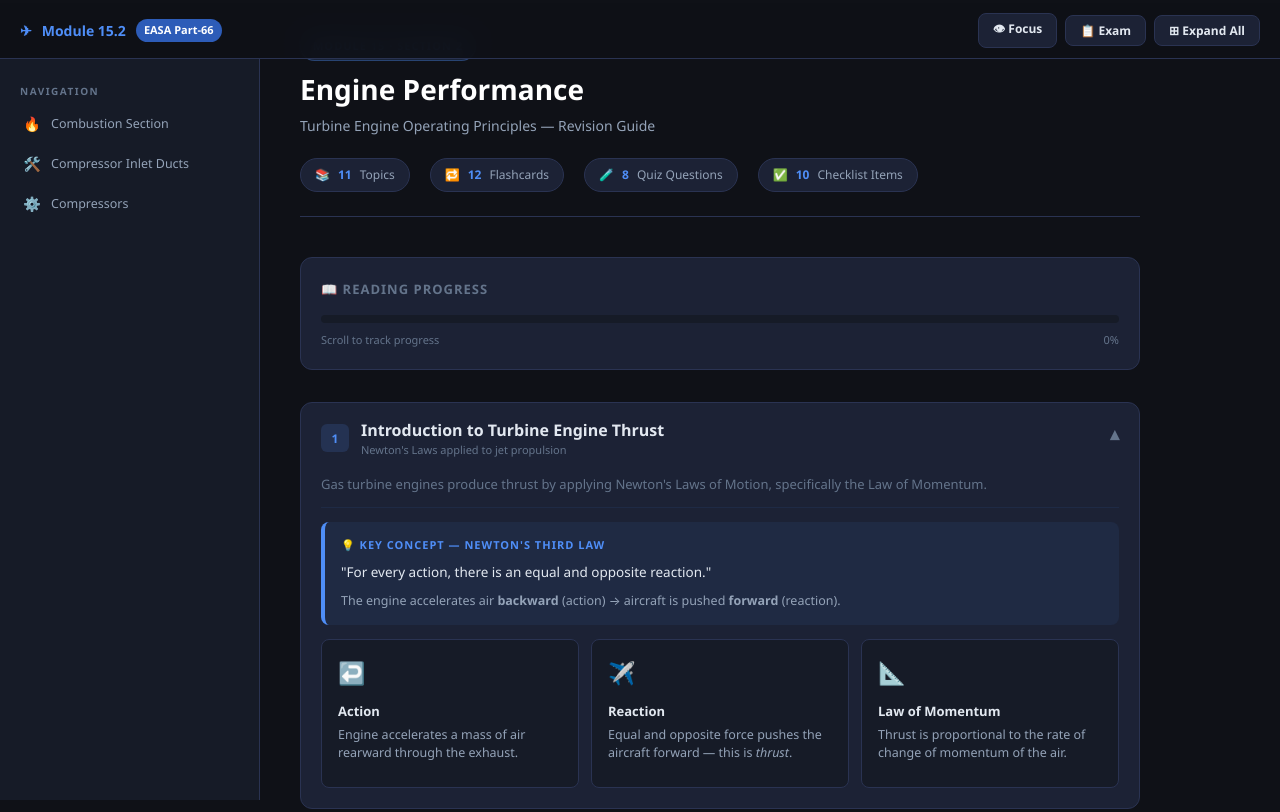
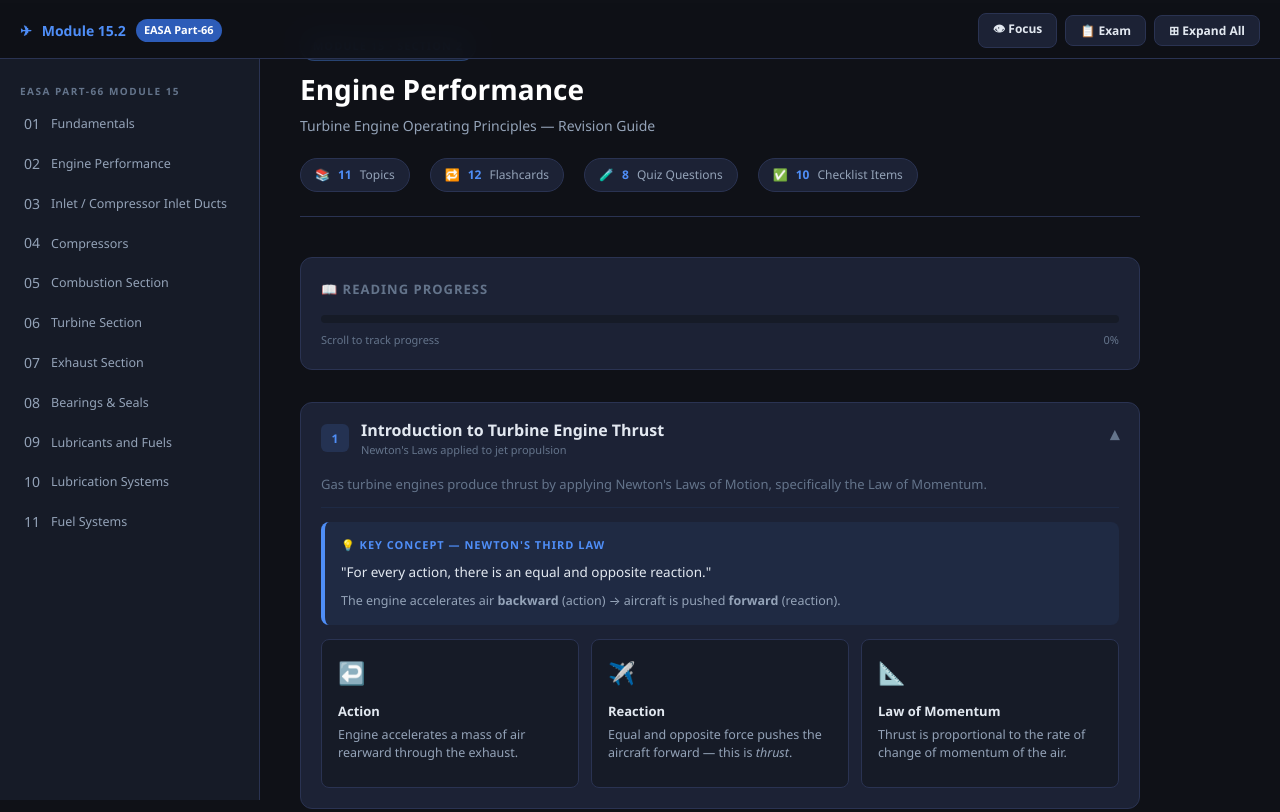
Before and after one commit to ma9289425-ctrl/Aviation2, a plain HTML site: page index.html in a window 1280 px wide. Shown: the top 812 px of the page. Drawn offline with Linux system fonts and the light colour scheme.

Commit message:
Update index.html

```diff
--- a/index.html
+++ b/index.html
@@ -940,12 +940,19 @@
 
 <!-- SIDEBAR -->
 <aside id="sidebar" aria-label="Table of contents">
-  <div class="sidebar-label">Navigation</div>
-
-  <a class="sidebar-item" href="Combustion Section.html"><span class="sidebar-icon">🔥</span>Combustion Section</a>
-  <a class="sidebar-item" href="Compressor Inlet Ducts.html"><span class="sidebar-icon">🛠️</span>Compressor Inlet Ducts</a>
-  <a class="sidebar-item" href="Compressors.html"><span class="sidebar-icon">⚙️</span>Compressors</a>
-
+  <div class="sidebar-label">EASA Part-66 Module 15</div>
+
+  <a class="sidebar-item" href="Fundamentals.html"><span class="sidebar-icon">01</span>Fundamentals</a>
+  <a class="sidebar-item" href="index.html"><span class="sidebar-icon">02</span>Engine Performance</a>
+  <a class="sidebar-item" href="Compressor Inlet Ducts.html"><span class="sidebar-icon">03</span>Inlet / Compressor Inlet Ducts</a>
+  <a class="sidebar-item" href="Compressors.html"><span class="sidebar-icon">04</span>Compressors</a>
+  <a class="sidebar-item" href="Combustion Section.html"><span class="sidebar-icon">05</span>Combustion Section</a>
+  <a class="sidebar-item" href="Turbine Section.html"><span class="sidebar-icon">06</span>Turbine Section</a>
+  <a class="sidebar-item" href="Exhaust Section.html"><span class="sidebar-icon">07</span>Exhaust Section</a>
+  <a class="sidebar-item" href="Bearings & Seals.html"><span class="sidebar-icon">08</span>Bearings & Seals</a>
+  <a class="sidebar-item" href="Lubricants and Fuel.html"><span class="sidebar-icon">09</span>Lubricants and Fuels</a>
+  <a class="sidebar-item" href="Lubrication Systems.html"><span class="sidebar-icon">10</span>Lubrication Systems</a>
+  <a class="sidebar-item" href="Fuel Systems.html"><span class="sidebar-icon">11</span>Fuel Systems</a>
 </aside>
 
 <!-- MAIN CONTENT -->
```
